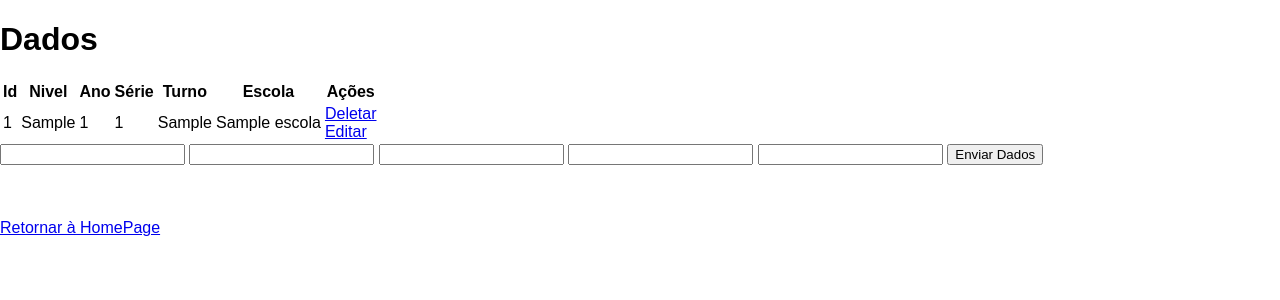
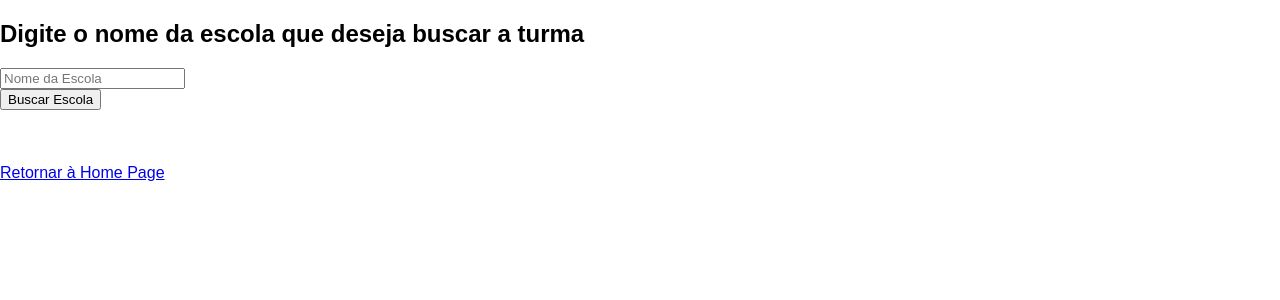
Before and after one commit to allanhermann-zz/testeestuda, a Flask app: page /turmas.html in a window 1280 px wide. Shown: the top 300 px of the page. Run offline with Flask 2, Linux system fonts and the light colour scheme; tables that the repository leaves empty hold one stand-in row (values such as "Sample post").

Commit message:
Reduzido a quantidade de rotas. Todas as funções básicas foram adicionadas

```diff
--- a/app.py
+++ b/app.py
@@ -95,6 +95,7 @@ class Aluno(db.Model):
         self.genero = genero
 
 
+########################--ESCOLAS--####################
 @app.route("/escolas.html", methods=["POST", "GET"])
 def escolas():
     escoladados = request.form
@@ -128,9 +129,13 @@ def escolas():
             try:
                 db.session.delete(Escola.query.get_or_404(escoladados["id"]))
                 db.session.commit()
-                return "<h1>Escola removida</h1> <br><a href='index.html'> Retornar à HomePage </a>"
+                return (
+                    "<h1>Escola removida</h1> <br><a href='/'> Retornar à HomePage </a>"
+                )
             except:
-                return "<h1>Ocorreu um erro</h1> <br><a href='index.html'> Retornar à HomePage </a>"
+                return (
+                    "<h1>Ocorreu um erro</h1> <br><a href='/'> Retornar à HomePage </a>"
+                )
         elif escoladados["action"] == "Atualizar Escola":
             return render_template("escolas.html", verif=0)
     else:
@@ -156,38 +161,66 @@ def updateescola(id):
         return render_template("updateescola.html", escola=escola)
 
 
+#########################--TURMAS--####################
 @app.route("/turmas.html", methods=["POST", "GET"])
 def turmas():
     turmadados = request.form
     if request.method == "POST":
-        nivel = turmadados["nivel"]
-        ano = turmadados["ano"]
-        serie = turmadados["serie"]
-        turno = turmadados["turno"]
-        escola = Escola.query.filter_by(nome=turmadados["escola"]).first()
-        nova_turma = Turma(
-            nivel=nivel, ano=ano, serie=serie, turno=turno, escola=escola
-        )
-        try:
-            db.session.add(nova_turma)
-            db.session.commit()
-            return redirect("/turmas.html")
-        except:
-            return "Erro durante a Inserção, cheque seus dados"
+        if turmadados["action"] == "Buscar Escola":
+            escolas = Escola.query.filter(
+                Escola.nome.like("%" + turmadados["nome"] + "%")
+            ).all()
+            if escolas:
+                verif = 0
+            else:
+                verif = 1
+            return render_template("turmas.html", escolas=escolas, verif=verif)
+        elif turmadados["action"] == "Selecionar Escola":
+            escola = Escola.query.get_or_404(turmadados["id"])
+            turmas = Turma.query.filter_by(escola=escola).all()
+            if turmas:
+                verifa = 0
+            else:
+                verifa = 1
+            return render_template(
+                "turmas.html", turmas=turmas, verifa=verifa, escola=escola
+            )
+        elif turmadados["action"] == "Remover Turma":
+            try:
+                db.session.delete(Turma.query.get_or_404(turmadados["id"]))
+                db.session.commit()
+                return (
+                    "<h1>Turma removida</h1> <br><a href='/'> Retornar à HomePage </a>"
+                )
+            except:
+                return (
+                    "<h1>Ocorreu um erro</h1> <br><a href='/'> Retornar à HomePage </a>"
+                )
+        elif turmadados["action"] == "Atualizar turma":
+            return render_template("turmas.html", verif=0)
+        elif turmadados["action"] == "Cadastrar Turma":
+            nivel = turmadados["nivel"]
+            ano = turmadados["ano"]
+            serie = turmadados["serie"]
+            turno = turmadados["turno"]
+            escola = Escola.query.filter_by(nome=turmadados["escola"]).first()
+            nova_turma = Turma(
+                nivel=nivel, ano=ano, serie=serie, turno=turno, escola=escola
+            )
+            turmas = Turma.query.filter_by(escola=escola).all()
+            try:
+                db.session.add(nova_turma)
+                db.session.commit()
+                return render_template(
+                    "/turmas.html", turmas=turmas, escola=escola, verif=0, verifa=0
+                )
+            except:
+                return "Erro durante a Inserção, cheque seus dados"
+        elif turmadados["action"] == "Cadastrar Alunos":
+            return render_template("/alunosturmas.html", turma=turmadados["id"])
 
     else:
-        turmas = Turma.query.order_by(Turma.id).all()
-        return render_template("turmas.html", turmas=turmas)
-
-
-@app.route("/delete/turma/<int:id>")
-def deleteturma(id):
-    try:
-        db.session.delete(Turma.query.get_or_404(id))
-        db.session.commit()
-        return redirect("/turmas.html")
-    except:
-        "Ocorreu um erro"
+        return render_template("turmas.html", verif=0, verifa=0)
 
 
 @app.route("/update/turma/<int:id>", methods=["POST", "GET"])
@@ -208,6 +241,9 @@ def updateturma(id):
 
     else:
         return render_template("updateturma.html", turma=turma)
+
+
+#########################--ALUNOS--####################
 
 
 @app.route("/alunos.html", methods=["POST", "GET"])
@@ -278,67 +314,36 @@ def updatealuno(id):
         return render_template("updatealuno.html", aluno=aluno)
 
 
-@app.route("/alunosbuscar.html", methods=["GET", "POST"])
-def alunosbuscar():
+##################--REL ALUNOS X TURMAS--##############
+@app.route("/alunosturmas.html", methods=["GET", "POST"])
+def matricula():
+    alunoturma = request.form
     if request.method == "POST":
-        alunodados = request.form
-        nome = alunodados["nome"]
-        aluno = Aluno.query.filter(Aluno.nome.like("%" + nome + "%")).all()
-        return render_template("alunosbuscar.html", alunos=aluno)
-    else:
-        return render_template("alunosbuscar.html")
+        turma = alunoturma["turmaid"]
+        if alunoturma["action"] == "Buscar Aluno":
+            alunos = Aluno.query.filter(
+                Aluno.nome.like("%" + alunoturma["nome"] + "%")
+            ).all()
+            if alunos:
+                verif = 0
+            else:
+                verif = 1
+            return render_template(
+                "alunosturmas.html", turma=turma, alunos=alunos, verif=verif
+            )
 
-
-@app.route("/alunobuscar/<int:id>")
-def alunobuscarid(id):
-    aluno = Aluno.query.get_or_404(id)
-    return render_template("escolabuscar.html", aluno=aluno)
-
-
-@app.route("/escolabuscar.html", methods=["GET", "POST"])
-def escolabuscar():
-    if request.method == "POST":
-        dados = request.form
-        nome = dados["nome"]
-        aluno = Aluno.query.get_or_404(dados["alid"])
-        escola = Escola.query.filter(Escola.nome.like("%" + nome + "%")).all()
-        return render_template("escolabuscar.html", escolas=escola, aluno=aluno)
-    else:
-        return render_template("escolabuscar.html", aluno=aluno)
-
-#########################################################
-@app.route("/escolabuscar/<int:ida>/<int:idb>")
-def turmasexibir(ida, idb):
-    aluno = Aluno.query.get_or_404(ida)
-    escola = Escola.query.get_or_404(idb)
-    turmas = Turma.query.filter_by(escola_id=idb).all()
-    return render_template(
-        "aulaselecionar.html", aluno=aluno, escola=escola, turmas=turmas
-    )
-
-
-@app.route("/aulaselecionar.html")
-def aulaselecionar():
-    return render_template(
-        "aulaselecionar.html", aluno=aluno, escola=escola, turmas=turmas
-    )
-
-
-@app.route("/formselect/<int:id>", methods=["GET", "POST"])
-def selectform(id):
-    if request.method == "POST":
-        aluno = Aluno.query.get_or_404(id)
-        todasaulas = request.form.getlist("class")
-        for aula in todasaulas:
+        elif alunoturma["action"] == "Matricular Aluno":
+            turmas = Turma.query.get_or_404(alunoturma["turmaid"])
+            aluno = Aluno.query.get_or_404(alunoturma["alunoid"])
             try:
-                turmas = Turma.query.get_or_404(aula)
                 turmas.estudantes.append(aluno)
                 db.session.commit()
+                return render_template("alunosturmas.html", turma=turma)
             except:
-                "Um erro ocorreu"
-        return redirect("/alunosbuscar.html")
+                return "Um erro ocorreu"
     else:
-        return redirect("/alunosbuscar.html")
+        return render_template("alunosturmas.html", turma=turma)
+
 
 ###########################################################
 @app.route("/")
--- a/templates/alunos.html
+++ b/templates/alunos.html
@@ -65,7 +65,7 @@
         <input type="submit" name="action" value="Enviar Dados">
     </form>
     <br><br><br>
-    <a href="/">Retornar à HomePage</a>
+    <a href="/">Retornar à Home Page</a>
 
 </div>
 {% endblock %}
--- a/templates/index.html
+++ b/templates/index.html
@@ -9,7 +9,5 @@
 <br>
 <a href="/turmas.html">Turmas</a>
 <br>
-<a href="/alunos.html">Alunos</a>
-<br>
-<a href="/alunosbuscar.html">Matriculas</a>
+<a href="/alunos.html">Alunos e Matriculas</a>
 {% endblock %}
--- a/templates/turmas.html
+++ b/templates/turmas.html
@@ -6,9 +6,63 @@
 
 {% block body %}
 <div class="turma">
-    {% if turmas|length < 1 %}
-    <h2>Não há turmas cadastrados.</h2>
-    {%  else %}
+    {% if verif == 1 %}
+    <h1>Nenhuma escola encontrada</h1>
+    <br><br>
+    {% endif %}
+    {% if verifa == 1 %}
+    <h1>Nenhuma turma encontrada</h1>
+    <br><br><br>
+    <h2>Cadastrar nova turma</h2>
+    <form action="/turmas.html" method="POST">
+        <input type="text" name="nivel" id="nivel" placeholder="nivel">
+        <input type="text" name="ano" id="ano" placeholder="ano">
+        <input type="text" name="serie" id="serie" placeholder="serie">
+        <input type="text" name="turno" id="turno" placeholder="turno">
+        <input type="text" name="escola" id="escola" value="{{escola.nome}}" readonly>
+        <input type="submit" name="action" value="Cadastrar Turma">
+    </form>
+    <br><br>
+    {% endif %}
+
+    {% if escolas|length < 1 and turmas|length < 1 %}
+    <h2>Digite o nome da escola que deseja buscar a turma</h2>
+    <form action="/turmas.html" method="POST">
+        <input type="text" name='nome' id="nome" placeholder="Nome da Escola"><br>
+        <input type="submit" name="action" value="Buscar Escola">
+    </form>
+    {% endif %}
+    {% if escolas|length > 0 and turmas|length < 1 %}
+    <h1>Dados</h1>
+    <table>
+        <tr>
+            <th>Id</th>
+            <th>Nome</th>
+            <th>Endereço</th>
+            <th>Situação</th>
+            <th>Data</th>
+            <th>Ações</th>
+        </tr>
+        {% for escola in escolas %}
+        <tr>
+            <td>{{escola.id}}</td>
+            <td>{{escola.nome}}</td>
+            <td>{{escola.endereco}}</td>
+            <td>{{escola.situacao}}</td>
+            <td>{{escola.data}}</td>
+            <td>
+                <form action="/turmas.html" method="POST">
+                    <input type="hidden" name="id" value="{{ escola.id }}" readonly>
+                    <input type="submit" name="action" value="Selecionar Escola">
+                </form>
+                <br>
+            </td>
+        </tr>
+        {% endfor %}
+    </table>
+    <br><a href="turmas.html" method="GET">Buscar novas escolas</a><br>
+    {% endif %}
+    {%  if turmas|length > 0 %}
     <h1>Dados</h1>
     <table>
         <tr>
@@ -29,25 +83,35 @@
             <td>{{turma.turno}}</td>
             <td>{{turma.escola.nome}}</td>
             <td>
-                <a href="/delete/turma/{{turma.id}}">Deletar</a>
-                <br>
+                <form action="/turmas.html" method="POST">
+                    <input type="hidden" name="id" value="{{ turma.id }}" readonly>
+                    <input type="submit" name="action" value="Remover Turma">
+                </form>
+
+                <form action="/turmas.html" method="POST">
+                    <input type="hidden" name="id" value="{{ turma.id }}">
+                    <input type="submit" name="action" value="Cadastrar Alunos">
+                </form>
+
                 <a href="/update/turma/{{turma.id}}">Editar</a>
+
             </td>
         </tr>
         {% endfor %}
     </table>
+    <br><br><br>
+    <h2>Cadastrar nova turma</h2>
+    <form action="/turmas.html" method="POST">
+        <input type="text" name="nivel" id="nivel" placeholder="nivel">
+        <input type="text" name="ano" id="ano" placeholder="ano">
+        <input type="text" name="serie" id="serie" placeholder="serie">
+        <input type="text" name="turno" id="turno" placeholder="turno">
+        <input type="text" name="escola" id="escola" value="{{escola.nome}}" readonly>
+        <input type="submit" name="action" value="Cadastrar Turma">
+    </form>
+    <br><a href="turmas.html" method="GET">Buscar nova escola</a>
     {%  endif %}
-    <form action="/turmas.html" method="POST">
-        <input type="text" name="nivel" id="nivel">
-        <input type="text" name="ano" id="ano">
-        <input type="text" name="serie" id="serie">
-        <input type="text" name="turno" id="turno">
-        <input type="text" name="escola" id="escola">
-        <input type="submit" value="Enviar Dados">
-    </form>
-    <br>
-    <br>
-    <br>
-    <a href="index.html">Retornar à HomePage</a>
+    <br><br><br>
+    <a href="/">Retornar à Home Page</a>
 </div>
 {% endblock %}
```
Also changed, not shown: templates/alunosbuscar.html (deleted, +0 -34 lines), templates/alunosturmas.html (added, +57 -0 lines), templates/aulas.html (deleted, +0 -27 lines), templates/aulaselecionar.html (deleted, +0 -36 lines), templates/escolabuscar.html (deleted, +0 -35 lines).
